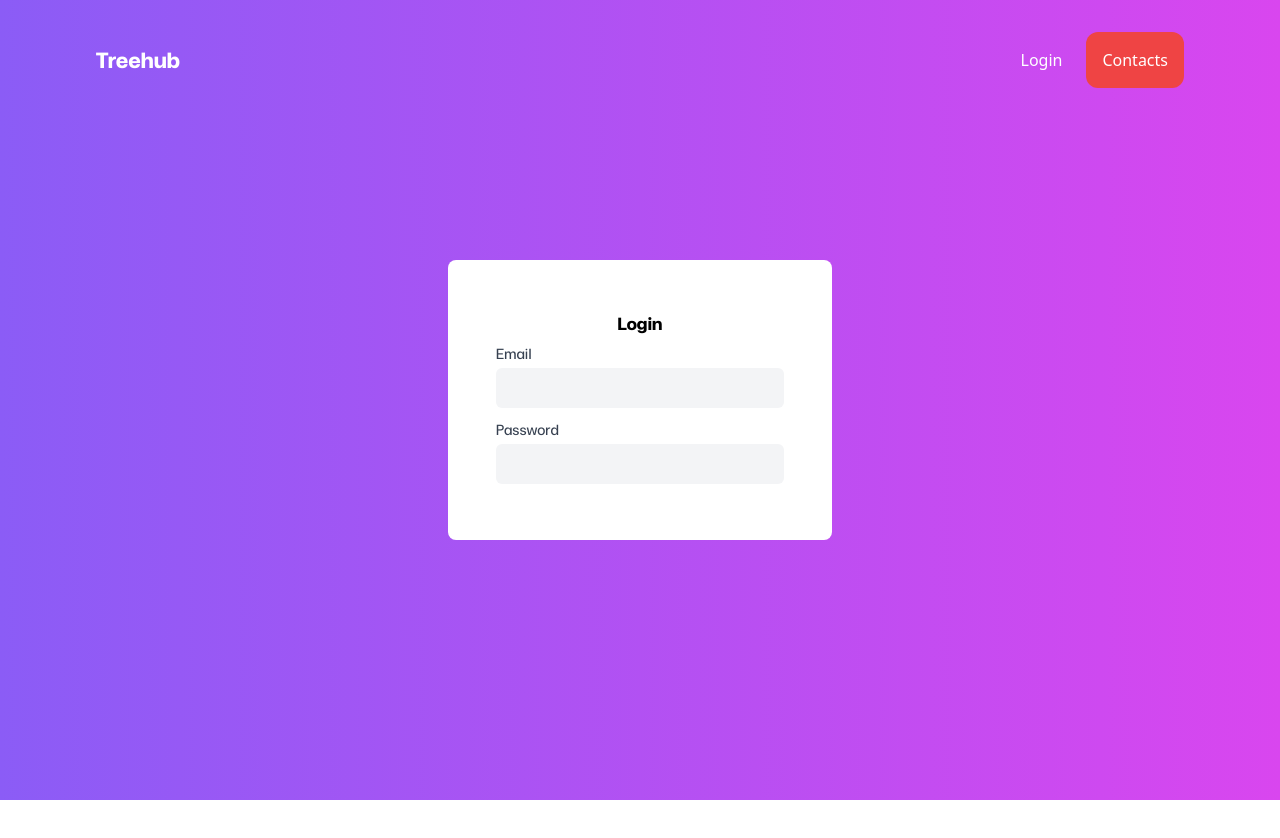
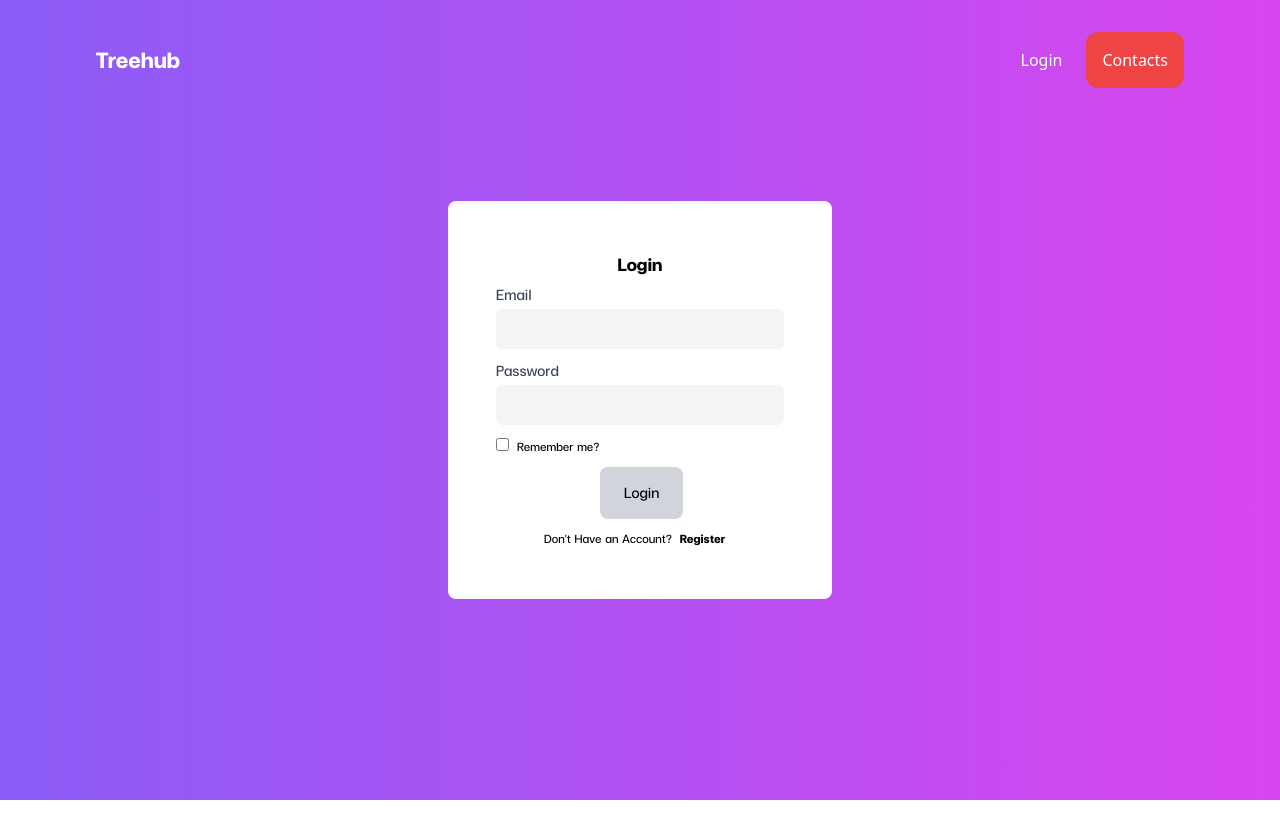
Before and after one commit to CrankyGus/practice-next-frontend, a Next.js app: page /login in a window 1280 px wide. Shown: the top 838 px of the page. Built offline with nearby package versions, Linux system fonts and the light colour scheme.

Commit message:
Update: Add button and styles

```diff
--- a/components/Login/Login.tsx
+++ b/components/Login/Login.tsx
@@ -1,3 +1,5 @@
+import Link from "next/link";
+
 const LoginComponent = () => {
   return (
     <div className="bg-gradient-to-r from-violet-500 to-fuchsia-500 h-screen flex justify-center items-center p-4">
@@ -18,6 +20,25 @@ const LoginComponent = () => {
             type="password"
             className="w-full py-2 bg-gray-100 text-gray-500 px-1 rounded-md outline-none mb-2"
           />
+
+          <input type="checkbox" className="py-2" />
+          <label className="font-[Minimal] text-md px-2  ">Remember me? </label>
+          <button
+            type="submit"
+            className="px-6 py-3 rounded-lg hover:bg-gradient-to-r from-red-501 to-yellow-400  transition-all font-[Minimal] text-xl duration-500 bg-gray-300 mx-[6.5rem] mt-2"
+          >
+            {" "}
+            Login{" "}
+          </button>
+          <div className="font-[Minimal] text-md pt-2 mx-12  ">
+            {" "}
+            Don't Have an Account?{" "}
+            <span className="ml-1 font-[MinimalBold]">
+              <Link href="/register">
+                <a>Register</a>
+              </Link>
+            </span>
+          </div>
         </div>
       </form>
     </div>
```
